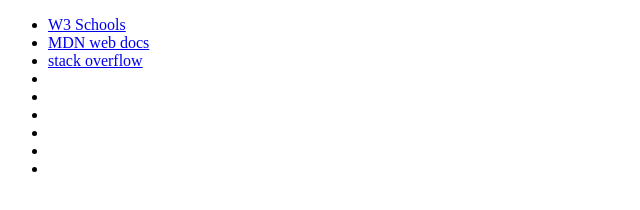
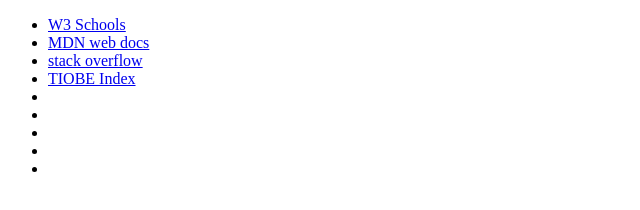
Before and after one commit to robey728/robey728.github.io, a plain HTML site: page resources.html in a window 1280 px wide. Shown: the whole page, without its empty margins (0-640 px from the left). Drawn offline with Linux system fonts and the light colour scheme.

Commit message:
Update resources.html

```diff
--- a/resources.html
+++ b/resources.html
@@ -11,7 +11,7 @@
 <li><a href="https://www.w3schools.com/">W3 Schools</a></li>
 <li><a href="https://developer.mozilla.org/en-US/">MDN web docs</a></li>
 <li><a href="https://stackoverflow.com/">stack overflow</a></li>
-<li><a href=""></a></li>
+<li><a href="https://www.tiobe.com/tiobe-index//">TIOBE Index</a></li>
 <li><a href=""></a></li>
 <li><a href=""></a></li>
 <li><a href=""></a></li>
```
